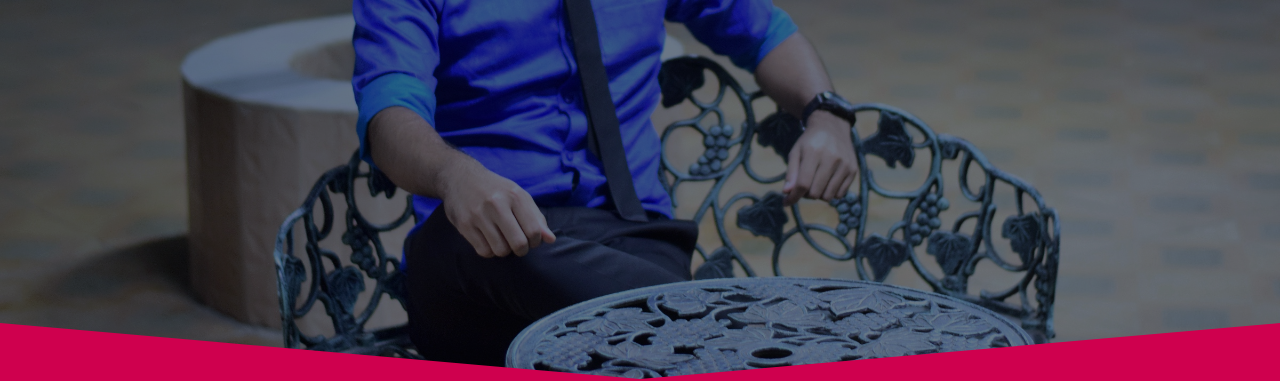
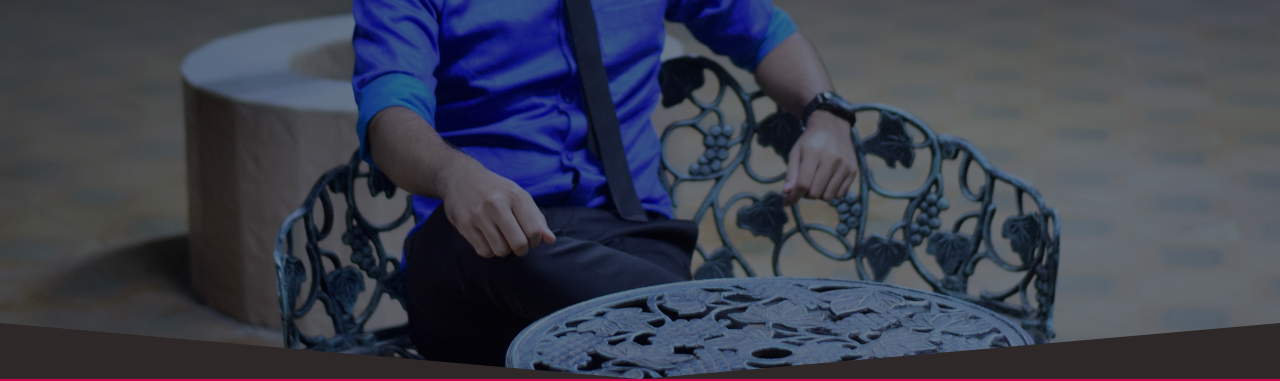
Before and after one commit to AlaminCoding/MyWebsite, a plain HTML site: page index.html in a window 1280 px wide. Shown: the part 421-802 px from the top of the page. Drawn offline with nearby package versions, Linux system fonts and the light colour scheme; a web font is replaced by a local one.

Commit message:
Update style.css
same

```diff
--- a/css/style.css
+++ b/css/style.css
@@ -22,7 +22,7 @@
   position: absolute;
   top: 100%;
   left: -50%;
-  background: #cf004e;
+  background: #2e2828;
   transform-origin: right;
   transform: skewY(5deg);
 }
@@ -33,7 +33,7 @@
   position: absolute;
   top: 100%;
   right: -50%;
-  background: #cf004e;
+  background: #2e2828;
   transform-origin: left;
   transform: skewY(-5deg);
 }
@@ -97,7 +97,7 @@
 }
 
 .second-space {
-  background: #cf004e;
+  background: #2e2828;
   width: 100%;
   height: 100px;
   position: relative;
```
